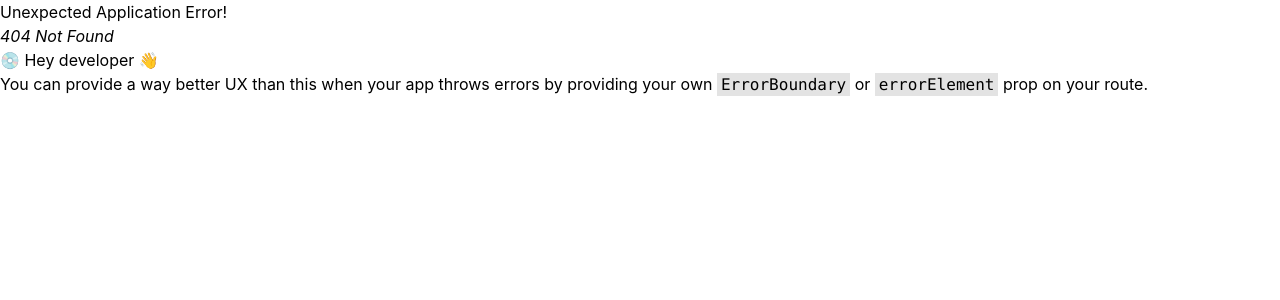
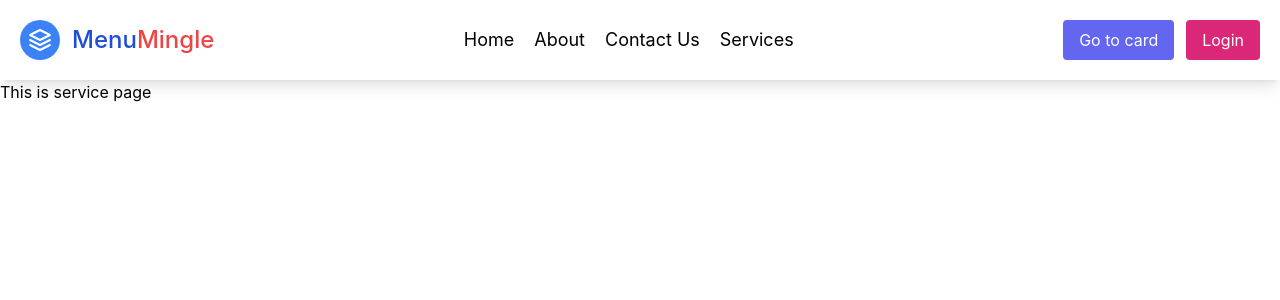
Before and after one commit to Abhishekpandey051/Menu-Mingle, a React (Create React App) app: page /service in a window 1280 px wide. Before the commit this address had no page. Shown: the top 300 px of the page. Built offline with nearby package versions, Linux system fonts and the light colour scheme.

Commit message:
setup router

```diff
--- a/src/App.js
+++ b/src/App.js
@@ -2,13 +2,15 @@ import Navbar from "./component/Navbar";
 import Body from "./component/Body";
 import About from "./component/About";
 import Contact from "./component/Contact"
-import { createBrowserRouter } from "react-router-dom";
+import Error from "./component/Error"
+import Service from "./component/Service";
+import { createBrowserRouter,Outlet } from "react-router-dom";
 
 function App() {
   return (
     <div className="relative ">
       <Navbar />
-      <Body />
+      <Outlet />
     </div>
   );
 }
@@ -16,6 +18,10 @@ export const appRouter = createBrowserRouter([
   {
     path: "/",
     element:<App/>,
+    children:[
+      {
+        path:"/",
+        element:<Body/>,
       },
       {
       path: "/about",
@@ -24,7 +30,15 @@ export const appRouter = createBrowserRouter([
       {
         path: "/contact",
         element:<Contact/>
-  }
+      },
+      {
+        path: "/service",
+        element :<Service/>,
+      },
+
+    ],
+    errorElement:<Error/>
+  },
 ]);
 
 export default App;
--- a/src/component/Body.js
+++ b/src/component/Body.js
@@ -20,7 +20,7 @@ export default function Body() {
       // console.log(data.data.cards[4].card.card.gridElements.infoWithStyle.restaurants)
       const resdata =
       data.data.cards[4].card.card.gridElements.infoWithStyle.restaurants
-      console.log(resdata)
+      // console.log(resdata)
       setListOfRest(resdata);
       setSearchCard(resdata);
     } catch (error) {
--- a/src/component/Error.js
+++ b/src/component/Error.js
@@ -1,10 +1,14 @@
 import React from 'react'
+import { useRouteError } from 'react-router-dom';
 
 const Error = () =>{
+    const err =useRouteError();
+    console.log(err)
     return(
         <div>
             <h1>Oops!!</h1>
             <h2>Something went wrong!!</h2>
+            <h3>{err.status}: {err.statusText}</h3>
         </div>
     )
 }
--- a/src/component/Navbar.js
+++ b/src/component/Navbar.js
@@ -1,8 +1,9 @@
 import React, { useState } from 'react';
+import { Link } from 'react-router-dom';
 export default function Navbar() {
   const[auth,setAuth]=useState("Login");
   return (
-    <header className="  text-gray-600 body-font shadow-lg  z-50 block ">
+    <header className="  text-gray-600 body-font shadow-lg  z-50 block sticky ">
       <div className="container mx-auto flex flex-wrap p-5 flex-col md:flex-row items-center">
         <a href="a" className="flex title-font font-medium items-center text-gray-900 mb-4 md:mb-0 ">
           <svg xmlns="http://www.w3.org/2000/svg" fill="none" stroke="currentColor" strokeLinecap="round" strokeLinejoin="round" strokeWidth="2" className="w-10 h-10 text-white p-2 bg-blue-500 rounded-full" viewBox="0 0 24 24">
@@ -12,11 +13,11 @@ export default function Navbar() {
         </a>
         <nav className="md:ml-auto md:mr-auto flex flex-wrap items-center  justify-center text-black text-lg ">
 
-          <a href="a" className="mr-5 hover:text-gray-900">Home</a>
-          <a href='\'
-           className="mr-5 hover:text-gray-900">About</a>
-          <a href="a" className="mr-5 hover:text-gray-900">Contact Us</a>
-          <a href="a"  className="mr-5 hover:text-gray-900">Services</a>
+          <Link to="/" className="mr-5 hover:text-gray-900">Home</Link>
+          <Link to='/about'
+           className="mr-5 hover:text-gray-900">About</Link>
+          <Link to="/contact" className="mr-5 hover:text-gray-900">Contact Us</Link>
+          <Link to="/service"  className="mr-5 hover:text-gray-900">Services</Link>
 
         </nav>
         <button className="inline-flex items-center bg-indigo-500 border-0 py-2 px-4 text-white focus:outline-none hover:bg-gray-400 rounded text-base mt-4 md:mt-0">Go to card
--- /dev/null
+++ b/src/component/Service.js
@@ -0,0 +1,11 @@
+import React from 'react'
+
+const Service = () =>{
+    return(
+        <div>
+            <h1>This is service page</h1>
+        </div>
+    )
+}
+
+export default Service
```
Lines whose indentation alone changed are shown as unchanged.
